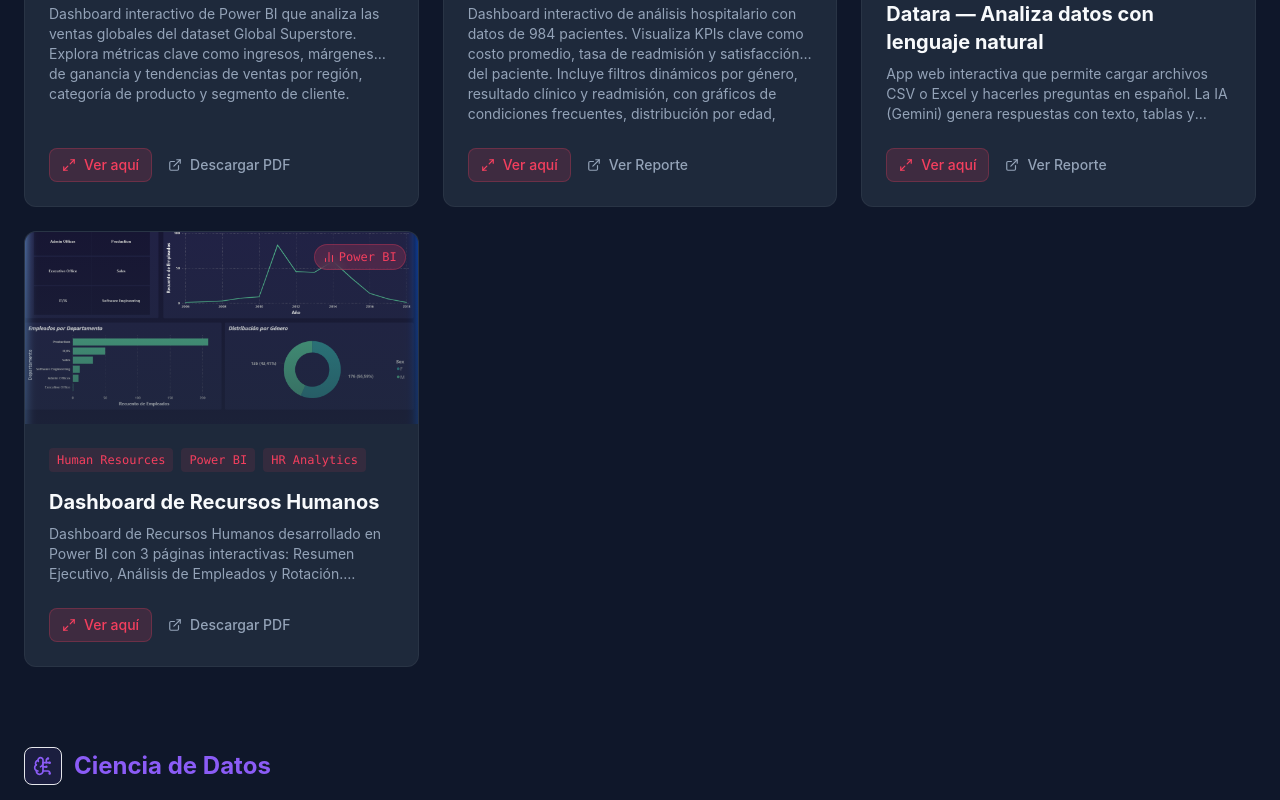
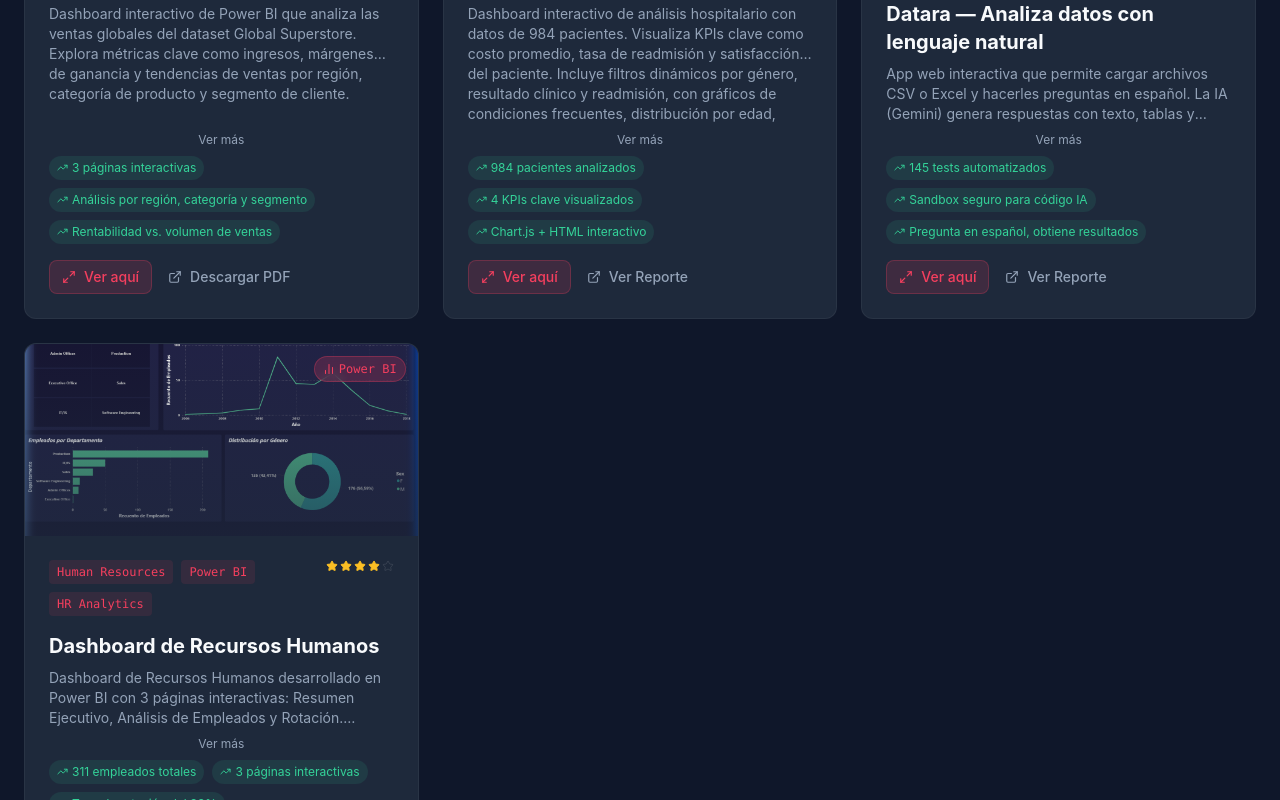
Before and after one commit to Dandlrt09/Portafolio_Personal, a React (Vite) app: page / in a window 1280 px wide. Shown: the part 1880-2680 px from the top of the page. Built offline with nearby package versions, Linux system fonts and the light colour scheme.

Commit message:
feat: agregar estrellas, métricas y toggle ver más/menos en tarjetas de proyectos

```diff
--- a/src/components/BiProjectCard.jsx
+++ b/src/components/BiProjectCard.jsx
@@ -1,12 +1,22 @@
 import React, { useState } from 'react';
 import { motion } from 'framer-motion';
-import { ExternalLink, BarChart2, Maximize2 } from 'lucide-react';
+import { ExternalLink, BarChart2, Maximize2, Star, TrendingUp } from 'lucide-react';
 import { useLanguage } from '../context/LanguageContext';
 import ReportModal from './ReportModal';
+
+const StarRating = ({ count }) => (
+    <div className="flex items-center gap-0.5">
+        {[1, 2, 3, 4, 5].map(i => (
+            <Star key={i} size={12} className={i <= count ? 'fill-amber-400 text-amber-400' : 'text-white/10'} />
+        ))}
+    </div>
+);
 
 const BiProjectCard = ({ project, index }) => {
     const { t, language } = useLanguage();
     const [modalOpen, setModalOpen] = useState(false);
+    const [expanded, setExpanded] = useState(false);
+    const metrics = project.metrics?.[language] || project.metrics?.es;
 
     return (
         <>
@@ -32,21 +42,52 @@
                 </div>
 
                 <div className="p-6 flex flex-col flex-grow">
-                    <div className="flex flex-wrap gap-2 mb-4">
+                    <div className="flex justify-between items-start mb-4">
+                        <div className="flex flex-wrap gap-2">
                             {project.topics?.map(topic => (
                                 <span key={topic} className="text-xs font-mono text-accent bg-accent/10 px-2 py-1 rounded">
                                     {topic}
                                 </span>
                             ))}
                         </div>
+                        <StarRating count={project.stars} />
+                    </div>
 
                     <h3 className="text-xl font-bold mb-2 group-hover:text-accent transition-colors">
                         {project.title[language] || project.title?.es}
                     </h3>
 
-                    <p className="text-text-muted text-sm mb-6 flex-grow line-clamp-3">
-                        {project.description[language] || project.description['es']}
+                    {(() => {
+                        const desc = project.description[language] || project.description['es'];
+                        const needsClamp = desc.length > 100;
+                        return (
+                            <>
+                                <p className={`text-text-muted text-sm mb-1 flex-grow ${needsClamp && !expanded ? 'line-clamp-3' : ''}`}>
+                                    {desc}
                                 </p>
+                                {needsClamp && (
+                                    <button
+                                        onClick={() => setExpanded(!expanded)}
+                                        className="text-xs text-text-muted hover:text-primary transition-colors cursor-pointer mt-1 mb-2"
+                                    >
+                                        {expanded ? t.projects.showLess : t.projects.showMore}
+                                    </button>
+                                )}
+                            </>
+                        );
+                    })()}
+
+                    {/* Metrics */}
+                    {metrics && (
+                        <div className="flex flex-wrap gap-2 mb-4">
+                            {metrics.map((m, i) => (
+                                <span key={i} className="flex items-center gap-1 text-xs text-emerald-400 bg-emerald-400/10 px-2 py-1 rounded-full">
+                                    <TrendingUp size={11} />
+                                    {m}
+                                </span>
+                            ))}
+                        </div>
+                    )}
 
                     <div className="flex items-center gap-4 mt-auto">
                         {/* Ver aquí — abre el modal */}
--- a/src/components/ProjectCard.jsx
+++ b/src/components/ProjectCard.jsx
@@ -1,4 +1,4 @@
-import React from 'react';
+import React, { useState } from 'react';
 import { motion } from 'framer-motion';
 import { Github, ExternalLink, Star, TrendingUp } from 'lucide-react';
 import { useLanguage } from '../context/LanguageContext';
@@ -13,6 +13,7 @@
 
 const ProjectCard = ({ project, index }) => {
     const { t, language } = useLanguage();
+    const [expanded, setExpanded] = useState(false);
     const metrics = project.metrics?.[language] || project.metrics?.es;
 
     return (
@@ -48,9 +49,25 @@
                     {project.title[language] || project.title?.es}
                 </h3>
 
-                <p className="text-text-muted text-sm mb-4 flex-grow line-clamp-3">
-                    {project.description[language] || project.description['es']}
-                </p>
+                {(() => {
+                    const desc = project.description[language] || project.description['es'];
+                    const needsClamp = desc.length > 100;
+                    return (
+                        <>
+                            <p className={`text-text-muted text-sm mb-1 flex-grow ${needsClamp && !expanded ? 'line-clamp-3' : ''}`}>
+                                {desc}
+                            </p>
+                            {needsClamp && (
+                                <button
+                                    onClick={() => setExpanded(!expanded)}
+                                    className="text-xs text-text-muted hover:text-primary transition-colors cursor-pointer mt-1 mb-2"
+                                >
+                                    {expanded ? t.projects.showLess : t.projects.showMore}
+                                </button>
+                            )}
+                        </>
+                    );
+                })()}
 
                 {/* Métricas de resultado */}
                 {metrics && (
--- a/src/context/LanguageContext.jsx
+++ b/src/context/LanguageContext.jsx
@@ -29,6 +29,8 @@
             comingSoon: "Próximamente…",
             comingSoonDesc: "Aquí publicaré dashboards e informes interactivos desarrollados con Power BI y otras herramientas de visualización de datos.",
             viewPdf: "Descargar PDF",
+            showMore: "Ver más",
+            showLess: "Ver menos",
             contextLabels: {
                 problem: "Problema",
                 approach: "Enfoque",
@@ -82,6 +84,8 @@
             comingSoon: "Coming soon…",
             comingSoonDesc: "Here I will publish interactive dashboards and reports built with Power BI and other data visualization tools.",
             viewPdf: "Download PDF",
+            showMore: "Show more",
+            showLess: "Show less",
             contextLabels: {
                 problem: "Problem",
                 approach: "Approach",
--- a/src/data/projects.js
+++ b/src/data/projects.js
@@ -133,6 +133,8 @@
         },
         tool: "Power BI",
         image: globalSuperstoreImg,
+        stars: 3,
+        metrics: { es: ["3 páginas interactivas", "Análisis por región, categoría y segmento", "Rentabilidad vs. volumen de ventas"], en: ["3 interactive pages", "Analysis by region, category, and segment", "Profitability vs. sales volume"] },
         pages: [globalResumen, globalGeografico, globalProductos],
         pageLabels: { es: ["Resumen", "Análisis Geográfico", "Análisis de Productos"], en: ["Overview", "Geographic Analysis", "Product Analysis"] },
         pdfPath: "/Global Superstore Proyect.pdf",
@@ -160,6 +162,8 @@
         },
         tool: "Chart.js",
         image: hospitalDashboardImg,
+        stars: 2,
+        metrics: { es: ["984 pacientes analizados", "4 KPIs clave visualizados", "Chart.js + HTML interactivo"], en: ["984 patients analyzed", "4 key KPIs visualized", "Interactive Chart.js + HTML"] },
         link: "/hospital_dashboard.html",
         localFile: true,
         topics: ["Healthcare", "Dashboard", "Chart.js"]
@@ -186,6 +190,7 @@
         },
         tool: "Streamlit + Gemini",
         image: dataraImg,
+        stars: 5,
         link: "https://github.com/Dandlrt09/Datara",
         metrics: { es: ["145 tests automatizados", "Sandbox seguro para código IA", "Pregunta en español, obtiene resultados"], en: ["145 automated tests", "Secure AI code sandbox", "Ask in Spanish, get instant results"] },
         topics: ["Streamlit", "Gemini AI", "Python", "Natural Language", "Data Analysis"]
@@ -212,6 +217,8 @@
         },
         tool: "Power BI",
         image: hrDashboardImg,
+        stars: 4,
+        metrics: { es: ["311 empleados totales", "3 páginas interactivas", "Tasa de rotación del 33%"], en: ["311 total employees", "3 interactive pages", "33% turnover rate"] },
         pages: [hrResumen, hrEmpleados, hrRotacion],
         pageLabels: { es: ["Resumen Ejecutivo", "Análisis de Empleados", "Rotación"], en: ["Executive Summary", "Employee Analysis", "Turnover"] },
         pdfPath: "/Recursos Humanos.pdf",
```
Lines whose indentation alone changed are shown as unchanged.
